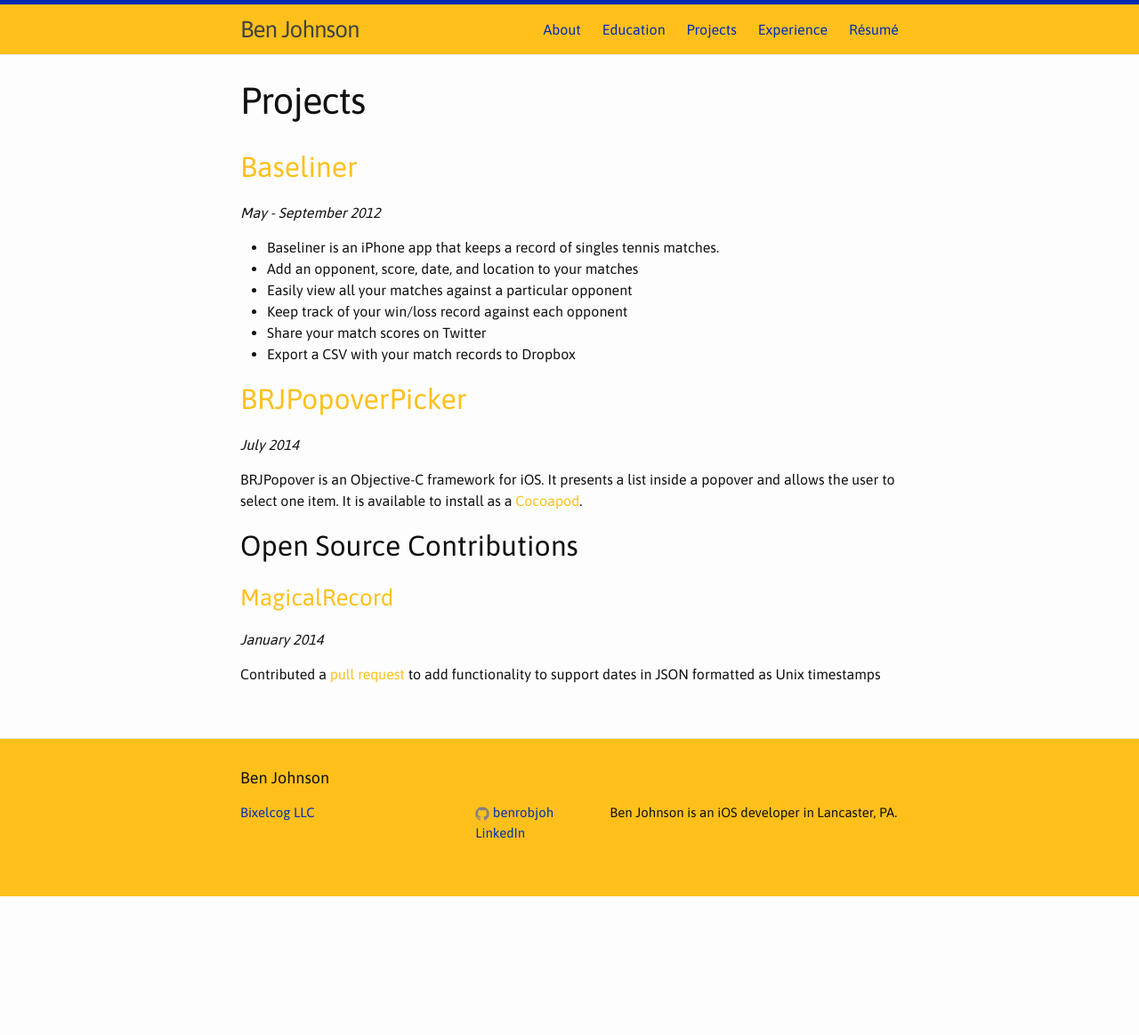
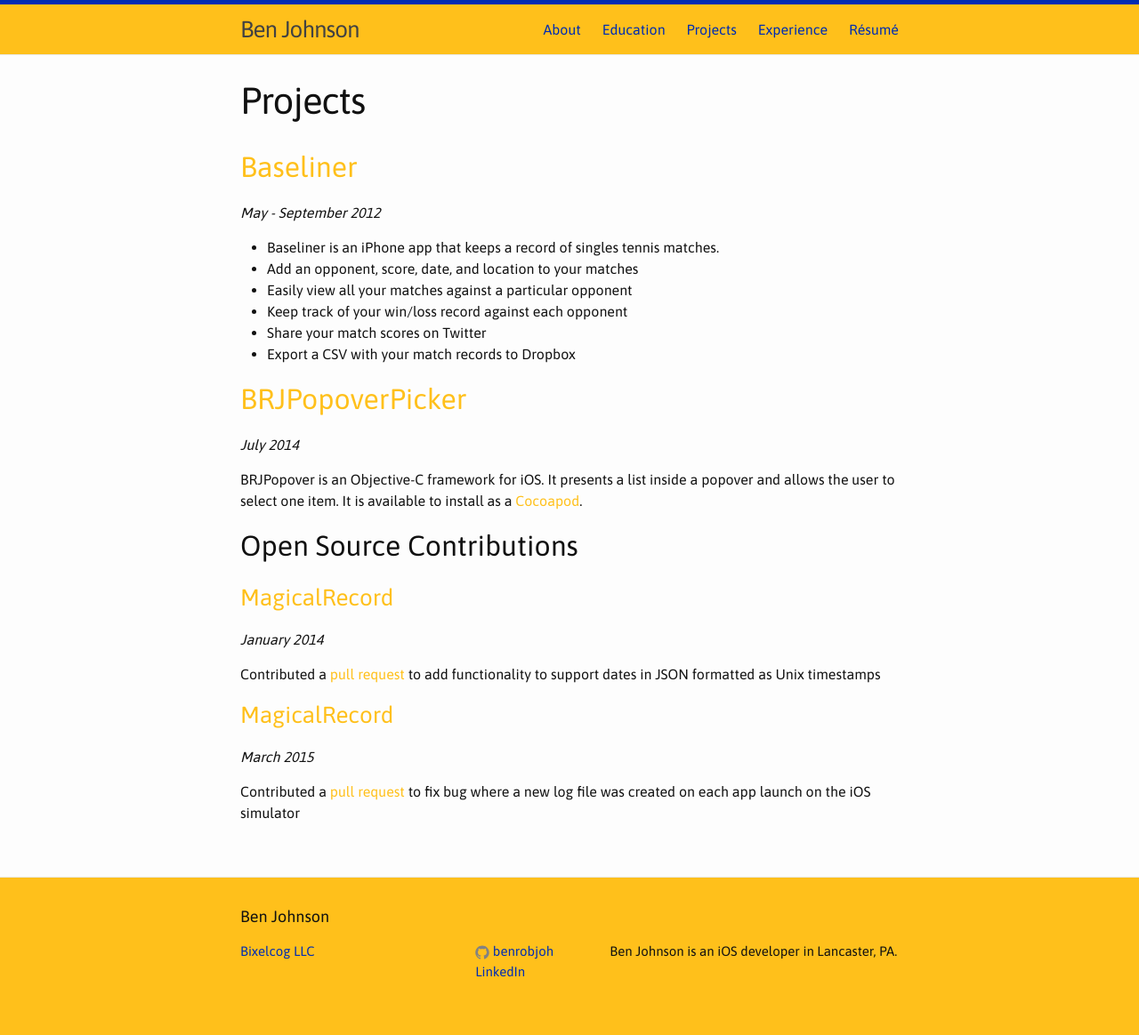
Before and after one commit to benrobjoh/benrobjoh.github.io, a Jekyll site: the page built from projects.md, in a window 1280 px wide. Shown: the whole page at 89% size. Built offline with Jekyll 4.4.1, drawn with Linux system fonts in a browser that asks for light colours; before the commit the page ends 1008 px from its top, so only the background shows below that.

```diff
--- a/projects.md
+++ b/projects.md
@@ -26,3 +26,8 @@ BRJPopover is an Objective-C framework for iOS. It presents a list inside a popo
 *January 2014*
 
 Contributed a [pull request](https://github.com/magicalpanda/MagicalRecord/pull/627) to add functionality to support dates in JSON formatted as Unix timestamps
+
+### [MagicalRecord](https://github.com/magicalpanda/MagicalRecord)
+*March 2015*
+
+Contributed a [pull request](https://github.com/CocoaLumberjack/CocoaLumberjack/pull/464) to fix bug where a new log file was created on each app launch on the iOS simulator
```
Also changed, not shown: experience.md (+1 -1 lines), 1 other file.
